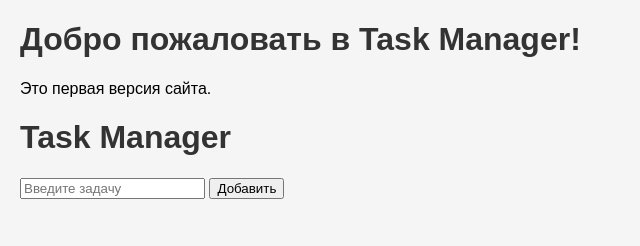
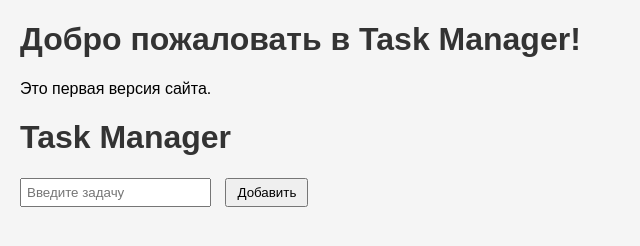
Before and after one commit to allanazarovyuldosh-tech/task-manager, a plain HTML site: page index.html in a window 1280 px wide. Shown: the whole page, without its empty margins (0-640 px from the left). Drawn offline with Linux system fonts and the light colour scheme.

Commit message:
Update style.css

```diff
--- a/assets/style.css
+++ b/assets/style.css
@@ -6,3 +6,22 @@ body {
 h1 {
   color: #333;
 }
+body {
+  font-family: Arial, sans-serif;
+  margin: 20px;
+  background: #f5f5f5;
+}
+h1 {
+  color: #333;
+}
+#taskInput {
+  padding: 5px;
+  margin-right: 10px;
+}
+button {
+  padding: 5px 10px;
+  cursor: pointer;
+}
+li {
+  margin: 5px 0;
+}
```
